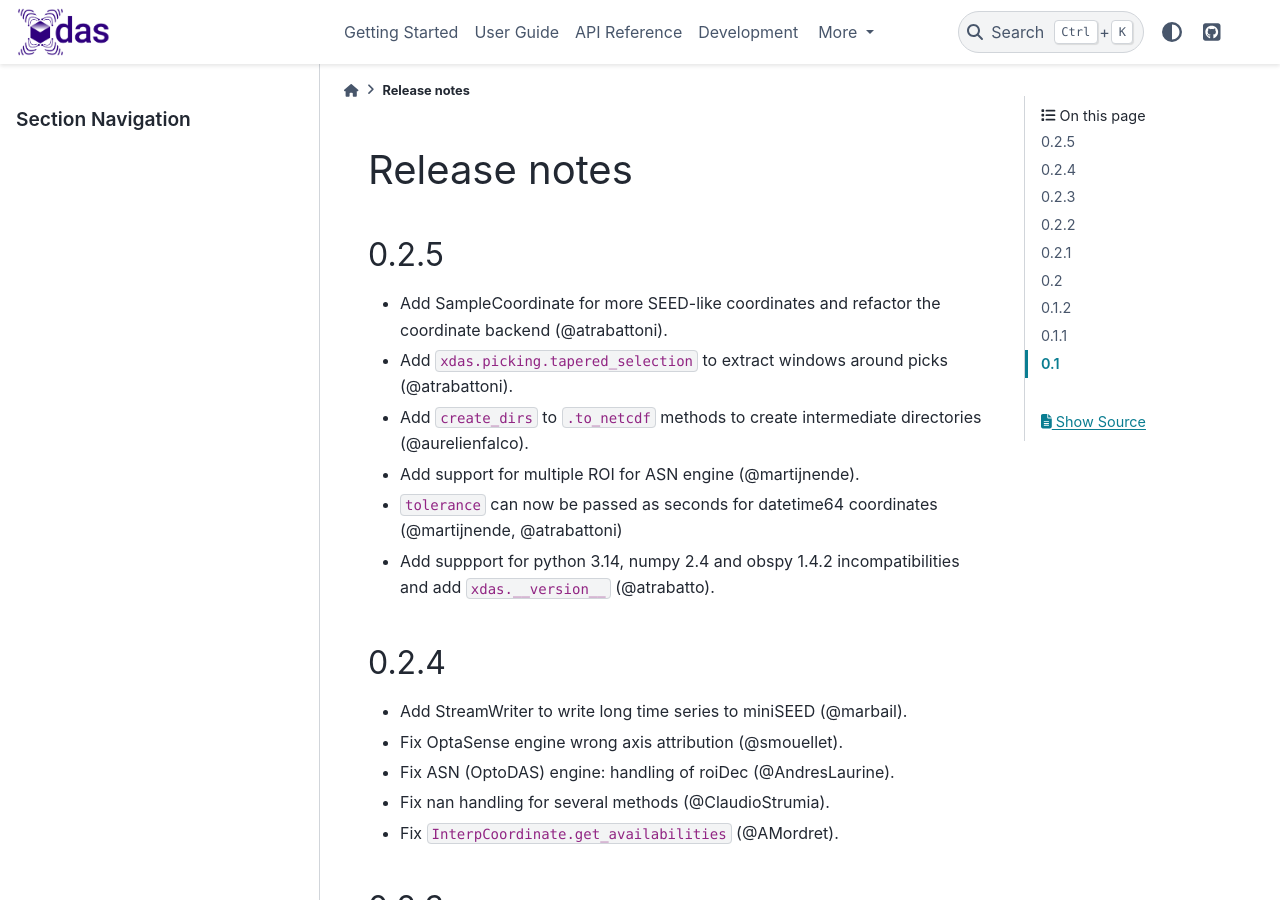
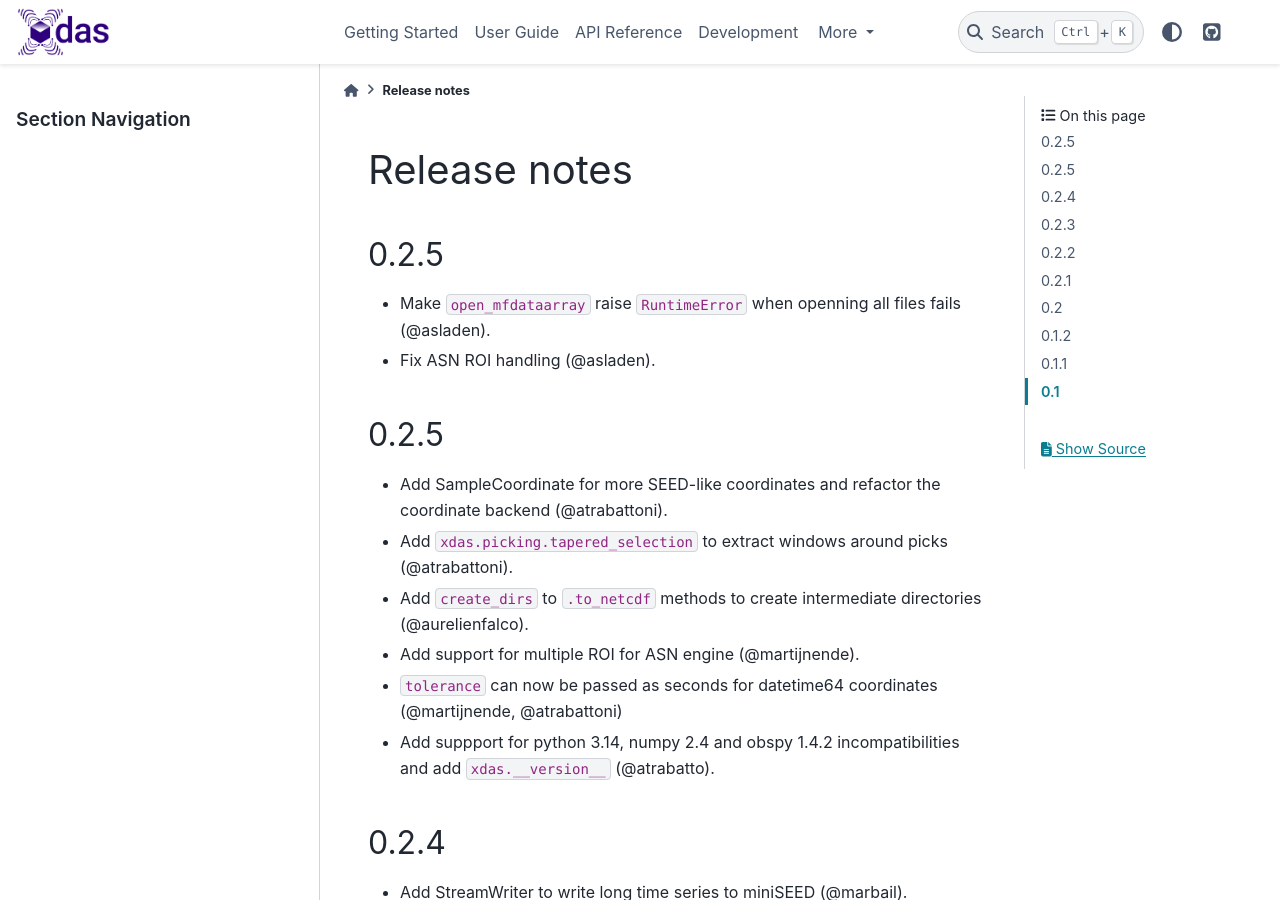
Before and after one commit to xdas-dev/xdas, a Sphinx documentation site: the page built from docs/release-notes.md, in a window 1280 px wide and 900 px high. Built offline with Sphinx 7.4.7 and the PyData theme 0.15.4, drawn with Linux system fonts in a browser that asks for light colours.

Commit message:
Add release note.

```diff
--- a/docs/release-notes.md
+++ b/docs/release-notes.md
@@ -1,4 +1,8 @@
 # Release notes
+
+## 0.2.5
+- Make `open_mfdataarray` raise `RuntimeError` when openning all files fails (@asladen).
+- Fix ASN ROI handling (@asladen).
 
 ## 0.2.5
 - Add SampleCoordinate for more SEED-like coordinates and refactor the coordinate backend (@atrabattoni).
```
